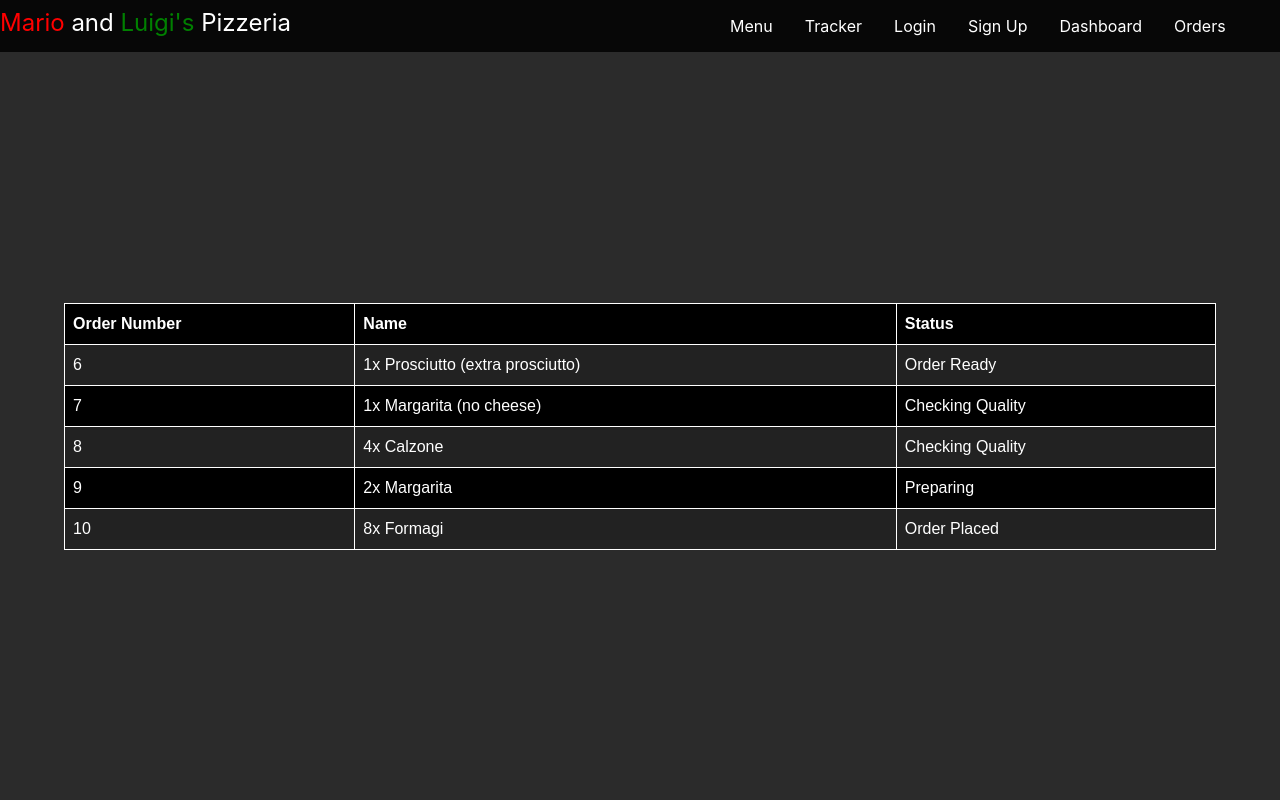
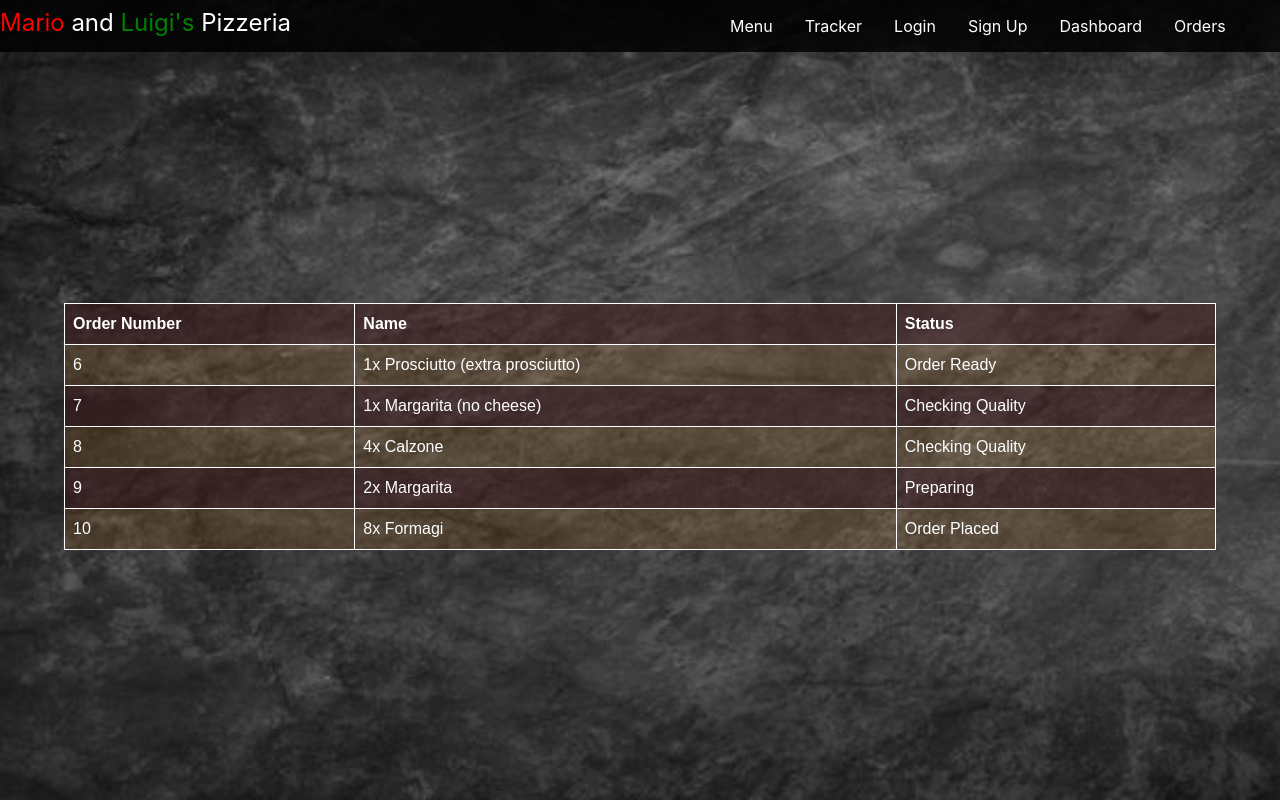
Before and after one commit to Yasen-Alchev/GroupProject7.1, a Flask app: page /orders in a window 1280 px wide. Run offline with Flask 3, Linux system fonts and the light colour scheme; some libraries are stand-ins or nearby versions.

Commit message:
css and ui changes

```diff
--- a/project/static/css/menu.css
+++ b/project/static/css/menu.css
@@ -1,6 +1,6 @@
 .pages-background {
     margin: auto;
-    background-image: url('/project/static/images/pizza_background.jpg');
+    background-image: url('/static/images/pizza_background.jpg');
     background-repeat: repeat;
 }
 
--- a/project/static/css/orders.css
+++ b/project/static/css/orders.css
@@ -5,18 +5,25 @@ table {
     color: #ffffff;
 }
 
-td, th {
+section.hero.is-primary.is-fullheight.pages-background {
+    margin: auto;
+    background-image: url('/static/images/pizza_background.jpg');
+    background-repeat: repeat;
+}
+
+td,
+th {
     border: 1px solid #ffffff;
     text-align: left;
     padding: 8px;
 }
 
-tr:nth-child(odd) {
-  background-color:#000000
+tr:nth-child(even) {
+    background-color: #ac630c2e;
 }
 
-tr:nth-child(even) {
-  background-color: #222222;
+tr:nth-child(odd) {
+    background-color: #3f171780;
 }
 
 .white-text {
--- a/project/templates/base.html
+++ b/project/templates/base.html
@@ -18,7 +18,6 @@
 </head>
 
 <body>
-
     <section class="hero is-primary is-fullheight pages-background" style="background-color: rgb(0 0 0 / 83%);">
         <ol class="navbar-container">
             {% if current_user.is_authenticated %}
```
Also changed, not shown: project/static/css/dashboard.css (+21 -10 lines), project/static/css/base.css (line endings or trailing spaces). Lines whose indentation alone changed are shown as unchanged.
